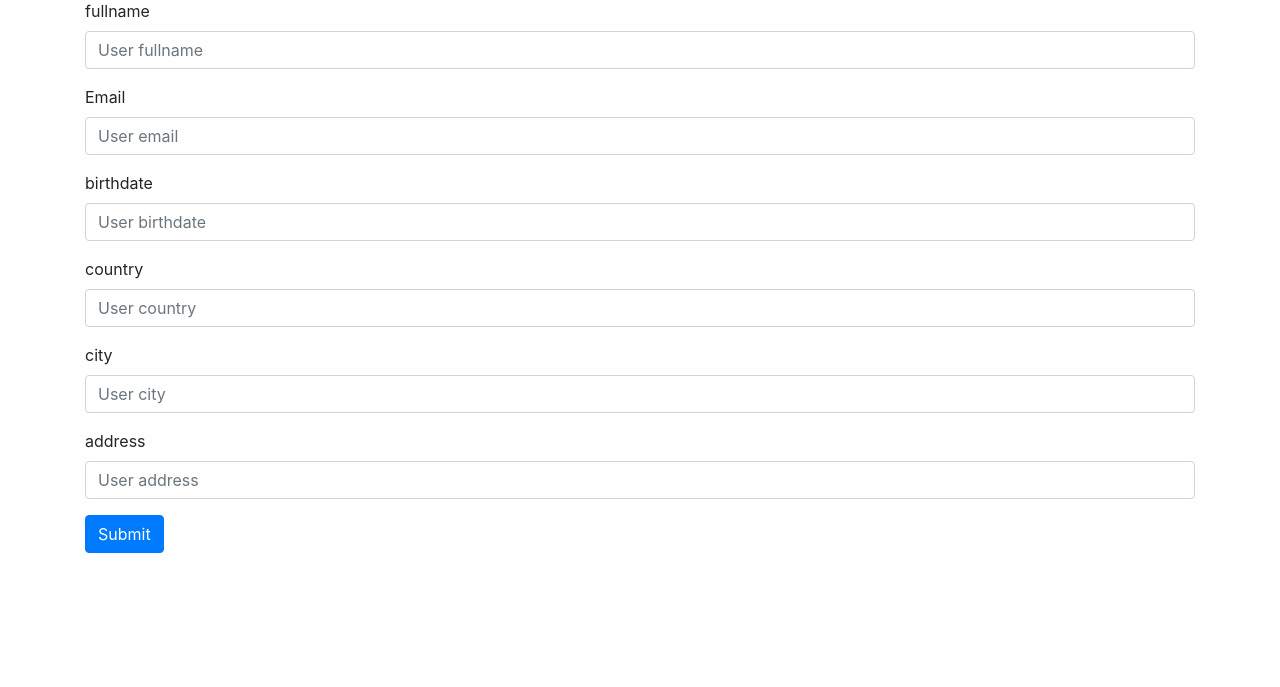
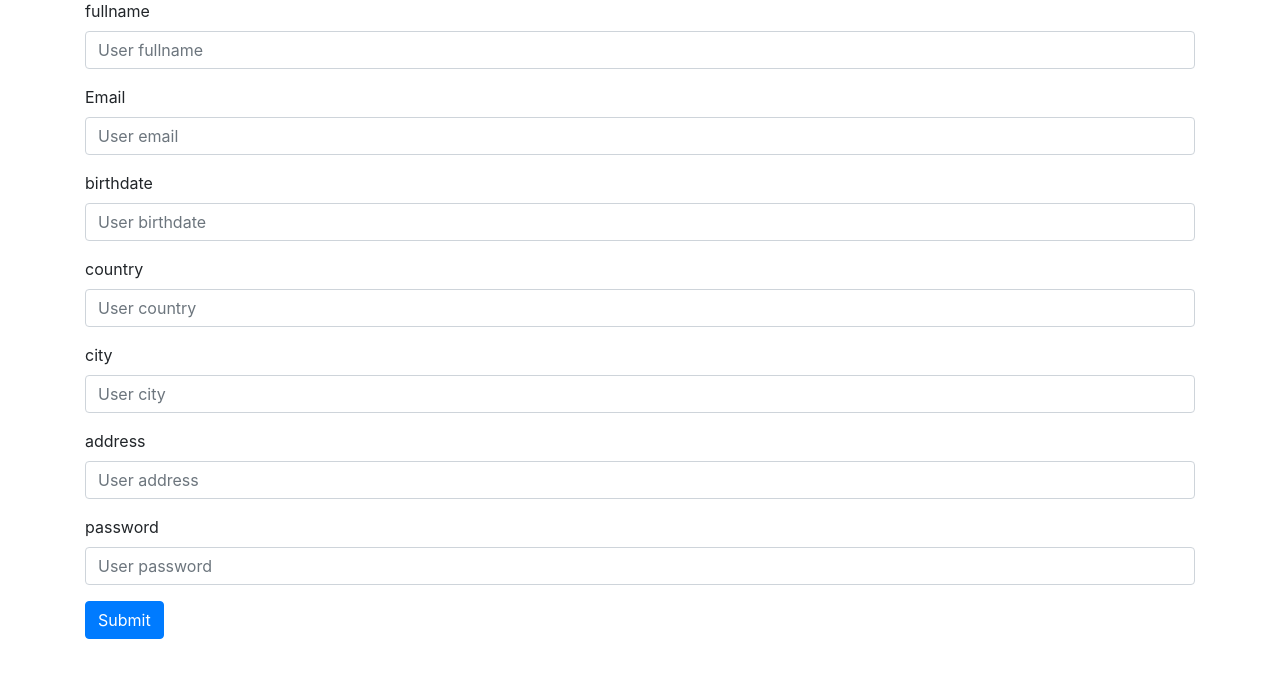
Before and after one commit to ricardoahumada/myinsuranceapp, a Flask app: page /users/create in a window 1280 px wide. Shown: the part 113-800 px from the top of the page. Run offline with Flask 2, Linux system fonts and the light colour scheme; some libraries are stand-ins or nearby versions.

Commit message:
añadido pass y users

```diff
--- a/app.py
+++ b/app.py
@@ -61,16 +61,17 @@ def createuser():
         country= request.form['country']
         city= request.form['city']
         address= request.form['address']
+        password= request.form['password']
 
         if not fullname:
             flash('Fullname is required!')
         else:
             conn = get_db_connection()
-            conn.execute('INSERT INTO users (fullname, email, birthdate, country, city, address) VALUES (?, ?, ?, ?, ? , ?  )',
-                         (fullname, email, birthdate, country, city, address))
+            conn.execute('INSERT INTO users (fullname, email, birthdate, country, city, address,password) VALUES (?, ?, ?, ?, ? , ?,?  )',
+                         (fullname, email, birthdate, country, city, address,password))
             conn.commit()
             conn.close()
-            return redirect(url_for('indexuser'))
+            return redirect(url_for('users'))
 
     return render_template('user/create.html', user=user)
 
@@ -85,17 +86,18 @@ def edituser(id):
         country= request.form['country']
         city= request.form['city']
         address= request.form['address']
+        password= request.form['password']
 
         if not fullname:
             flash('Full name is required!')
         else:
             conn = get_db_connection()
-            conn.execute('UPDATE users SET fullname = ?, email = ?, birthdate=?, country=?, city=?, address=? '
+            conn.execute('UPDATE users SET fullname = ?, email = ?, birthdate=?, country=?, city=?, address=?,password=? '
                          ' WHERE id = ?',
-                         (fullname, email, birthdate, country, city, address, id))
+                         (fullname, email, birthdate, country, city, address, password, id))
             conn.commit()
             conn.close()
-            return redirect(url_for('indexuser'))
+            return redirect(url_for('users'))
 
     return render_template('user/edit.html', user=user)
 
@@ -107,7 +109,7 @@ def deleteuser(id):
     conn.commit()
     conn.close()
     flash('"{}" was successfully deleted!'.format(user['fullname']))
-    return redirect(url_for('indexuser'))
+    return redirect(url_for('users'))
 
 
 
@@ -132,13 +134,14 @@ def createproduct():
         description = request.form['description']
         cost= request.form['cost']
         is_active= request.form['is_active']
+        user= request.form['user']
 
 
         if not name:
             flash('name is required!')
         else:
             conn = get_db_connection()
-            conn.execute('INSERT INTO products (name, description, cost, is_active) VALUES (?, ?, ?, ?)',
+            conn.execute('INSERT INTO products (name, description, cost, is_active,user) VALUES (?, ?, ?, ?,?)',
                          (name, description, cost, is_active))
             conn.commit()
             conn.close()
@@ -155,14 +158,15 @@ def editproduct(id):
         description = request.form['description']
         cost= request.form['cost']
         is_active= request.form['is_active']
+        user= request.form['user']
 
         if not name:
             flash('Full name is required!')
         else:
             conn = get_db_connection()
-            conn.execute('UPDATE products SET name = ?, description = ?, cost=?, is_active=?'
+            conn.execute('UPDATE products SET name = ?, description = ?, cost=?, is_active=?,user= ?'
                          ' WHERE id = ?',
-                         (name, description, cost, is_active, id))
+                         (name, description, cost, is_active,user, id))
             conn.commit()
             conn.close()
             return redirect(url_for('index'))
--- a/schema.sql
+++ b/schema.sql
@@ -8,7 +8,8 @@ CREATE TABLE users (
     birthdate TIMESTAMP ,
     country TEXT ,
     city TEXT ,
-    address TEXT
+    address TEXT,
+    password TEXT
 );
 
 DROP TABLE IF EXISTS products;
@@ -19,5 +20,6 @@ CREATE TABLE products(
     name TEXT ,
     description TEXT,
     cost float ,
-    is_active boolean
+    is_active boolean ,
+    user INTEGER
 );
--- a/templates/product/product.html
+++ b/templates/product/product.html
@@ -7,4 +7,5 @@
     <p>{{ product['description'] }}</p>
     <p>{{ product['cost'] }}</p>
     <p>{{ product['is_active'] }}</p>
+    <p>{{ product['user'] }}</p>
 {% endblock %}
--- a/templates/user/create.html
+++ b/templates/user/create.html
@@ -52,6 +52,14 @@
         </input>
     </div>
 
+    <div class="form-group">
+        <label for="password">password</label>
+        <input type="text" name="password" placeholder="User password"
+               class="form-control"
+               value="{{ request.form['password'] }}">
+        </input>
+    </div>
+
 
     <div class="form-group">
         <button type="submit" class="btn btn-primary">Submit</button>
--- a/templates/user/user.html
+++ b/templates/user/user.html
@@ -8,4 +8,5 @@
     <p>{{ user['country'] }}</p>
     <p>{{ user['city'] }}</p>
     <p>{{ user['address'] }}</p>
+    <p>{{ user['password'] }}</p>
 {% endblock %}
```
Also changed, not shown: init_db.py (+8 -8 lines), templates/product/createproduct.html (+9 -0 lines), templates/product/editproduct.html (+9 -0 lines), templates/user/edit.html (+8 -0 lines), database.db.
